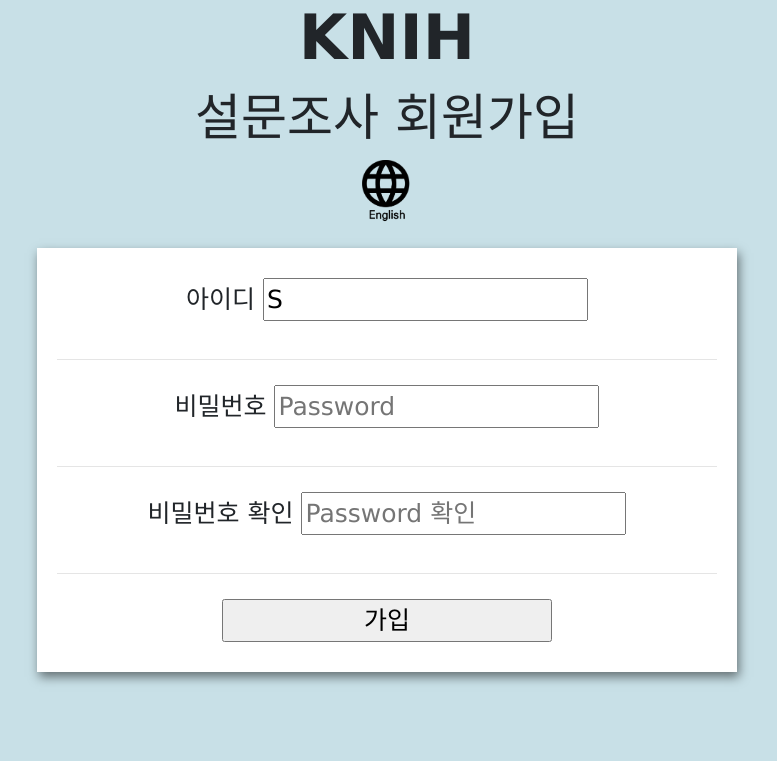
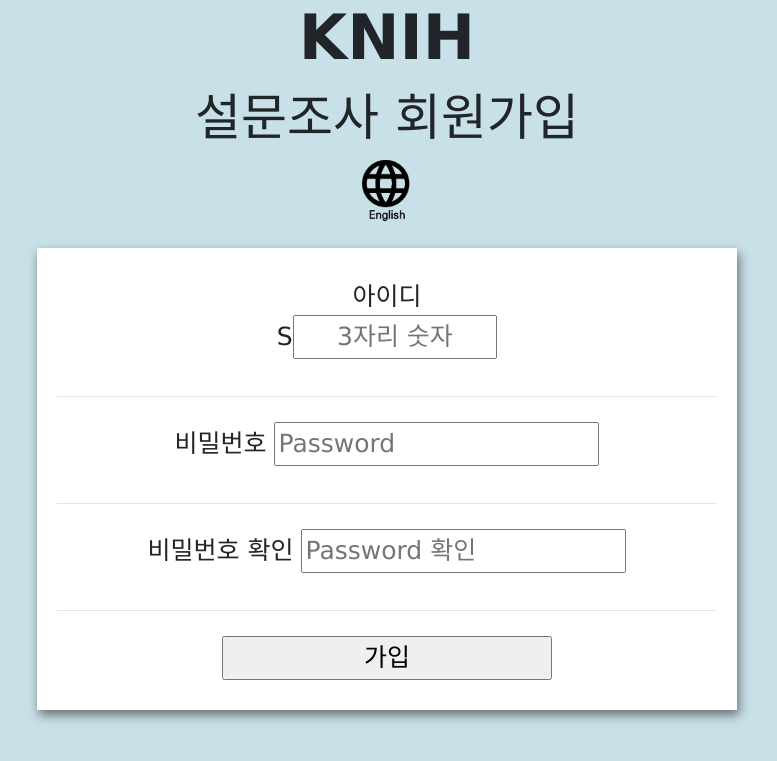
Before and after one commit to ubicomp-KNIH-proj/Beta_test1.0, a Flask app: page /register in a window 1280 px wide. Shown: the top 761 px of the page, without its empty margins (253-1030 px from the left). Run offline with Flask 2, Linux system fonts and the light colour scheme; some libraries are stand-ins or nearby versions.

Commit message:
[채원]아이디 숫자만 받기

```diff
--- a/Betatest_v0.5/templates/register.html
+++ b/Betatest_v0.5/templates/register.html
@@ -20,7 +20,7 @@
 </head>
 <script type="text/javascript">
     function moveCursor(textbox) {
-        if (textbox.value.length == 4) {
+        if (textbox.value.length == 3) {
             document.getElementById("pw1").focus();
         }
     }
@@ -47,23 +47,23 @@
     <img id="image" src="../static/english.png" style="width:50px" onClick="location.href='/register_en'">
     <form id="s1" name="form" action="/register" method="POST" onsubmit="return jbSubmit();">
         <div>
-            <label for="id">
-                아이디
-                <input type="tel" name="id" , value="S" maxlength="4" id="id" onkeyup="moveCursor(this)">
+            <label for="id" style="text-align:center;">
+                아이디<br>
+                S<input style="width: 60%; text-align: center;", placeholder="3자리 숫자" type="tel", name="id" , maxlength="3" id="id" onkeyup="moveCursor(this)" oninput="this.value = this.value.replace(/[^0-9.]/g, '').replace(/(\..*)\./g, '$1');">
             </label>
         </div>
         <hr>
         <div>
-            <label for="pw1">
+            <label for="pw1" style="text-align:center;">
                 비밀번호
                 <input type="password" id="pw1" name="pwd" , placeholder="Password">
             </label>
         </div>
         <hr>
         <div>
-            <label for="pw2">
+            <label for="pw2"  style="text-align:center;">
                 비밀번호 확인
-                <input type="password" id="pw2" name="pwd2" , placeholder="Password 확인">
+                <input  type="password" id="pw2" name="pwd2" , placeholder="Password 확인">
             </label>
         </div>
         <hr>
```
